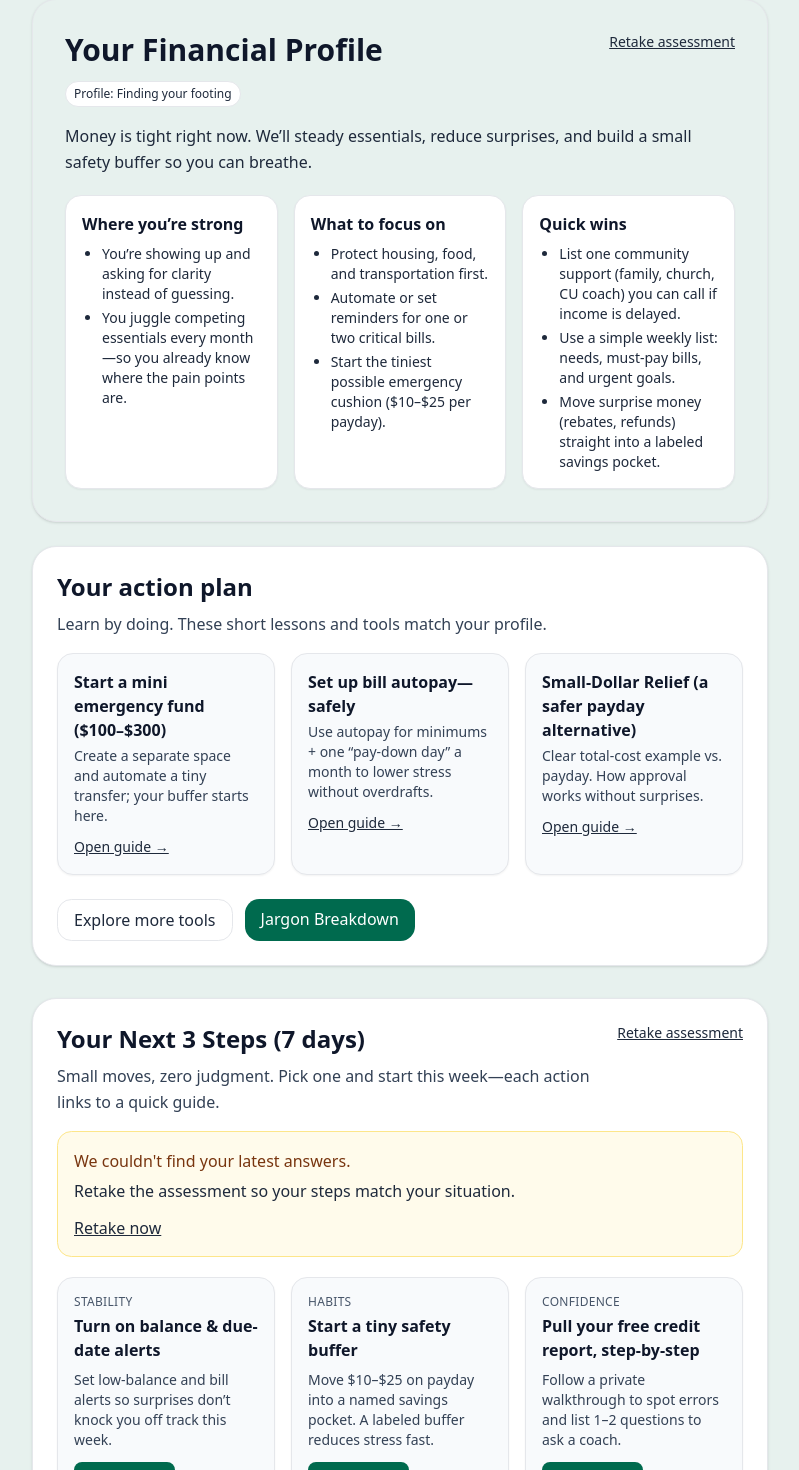
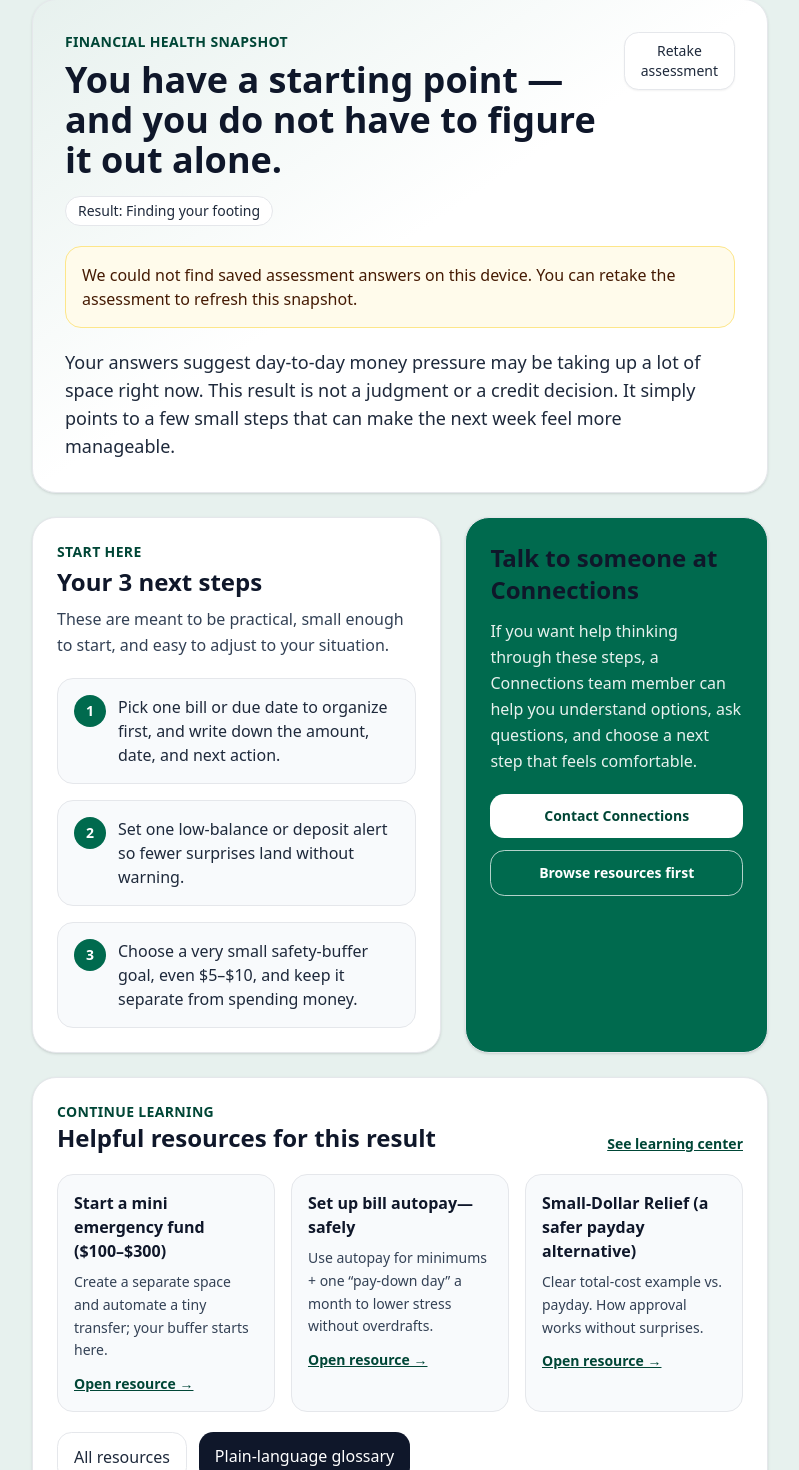
Before and after one commit to Ktm0660/CCU_Fin_Health, a Next.js app: page /results in a window 1280 px wide. Shown: the part 60-1530 px from the top of the page, without its empty margins (240-1039 px from the left). Built offline with nearby package versions, Linux system fonts and the light colour scheme.

Commit message:
Improve member results experience

```diff
--- a/pages/results.tsx
+++ b/pages/results.tsx
@@ -2,13 +2,69 @@ import { useRouter } from "next/router";
 import { useEffect, useMemo, useState } from "react";
 import Link from "next/link";
 
-import { scoreAnswers, bucketize5, bucketCopy, type Score, type AnswerMap, questionsBase } from "@/data/assessment";
-import { recommend } from "@/data/recommendations";
+import { scoreAnswers, bucketize5, bucketCopy, type Score, type AnswerMap, questionsBase, type BucketKey5 } from "@/data/assessment";
+import { recommend, type RecommendationCard } from "@/data/recommendations";
 import { getLangWithSource, hrefWithLang, type Lang, type LangSource } from "@/lib/lang";
 import { computePillarMetrics } from "@/lib/resultsShared";
 import { readAnswersWithSource, shouldShowDebug } from "@/lib/resultsDebug";
-import { ActionPlan } from "@/components/ActionPlan";
 import { ResultsDebugPanel } from "@/components/ResultsDebugPanel";
+
+const resultCopy: Record<BucketKey5, {
+  heading: string;
+  meaning: string;
+  nextSteps: string[];
+}> = {
+  building: {
+    heading: "You have a starting point — and you do not have to figure it out alone.",
+    meaning:
+      "Your answers suggest day-to-day money pressure may be taking up a lot of space right now. This result is not a judgment or a credit decision. It simply points to a few small steps that can make the next week feel more manageable.",
+    nextSteps: [
+      "Pick one bill or due date to organize first, and write down the amount, date, and next action.",
+      "Set one low-balance or deposit alert so fewer surprises land without warning.",
+      "Choose a very small safety-buffer goal, even $5–$10, and keep it separate from spending money.",
+    ],
+  },
+  getting_started: {
+    heading: "You are getting organized and building momentum.",
+    meaning:
+      "Your answers suggest some helpful pieces are already in place, with room to make routines easier and less stressful. This result is a learning snapshot, not a judgment or a decision about credit.",
+    nextSteps: [
+      "Create a simple weekly money check-in: what came in, what is due, and what can wait.",
+      "Turn on reminders or safe autopay for minimum payments where it helps you avoid missed dates.",
+      "Start or restart a small buffer with an amount that feels realistic on payday.",
+    ],
+  },
+  progress: {
+    heading: "You are making progress with habits you can build on.",
+    meaning:
+      "Your answers suggest you have useful routines started. The next opportunity is to reduce friction, protect the progress you have made, and make your next steps easier to repeat.",
+    nextSteps: [
+      "Choose one routine to automate, such as a reminder, transfer, or minimum payment.",
+      "Review one spending category for a practical adjustment you can keep for the next month.",
+      "Check one credit or account detail you have been meaning to understand, then write down any questions.",
+    ],
+  },
+  on_track: {
+    heading: "You are on track and ready to strengthen your plan.",
+    meaning:
+      "Your answers suggest you have a steady foundation. This result highlights ways to keep that foundation resilient when expenses, goals, or income change.",
+    nextSteps: [
+      "Name one upcoming expense and set aside a small amount for it before it becomes urgent.",
+      "Schedule a monthly review of accounts, due dates, fees, and savings progress.",
+      "Compare your current tools with lower-stress options, such as alerts, savings pockets, or no-surprise accounts.",
+    ],
+  },
+  empowered: {
+    heading: "You have a strong foundation to keep growing from.",
+    meaning:
+      "Your answers suggest many day-to-day pieces are working well. The next step is to keep things simple, protect against surprises, and align your routines with the goals that matter most to you.",
+    nextSteps: [
+      "Choose one 6–12 month goal and break it into a monthly amount or next action.",
+      "Look for hidden costs, unused services, or fees that could be reduced or removed.",
+      "Review your safety buffer and decide whether it still fits your current life and goals.",
+    ],
+  },
+};
 
 export default function Results() {
   const router = useRouter();
@@ -26,103 +82,97 @@ export default function Results() {
   const s = useMemo<Score>(() => scoreAnswers(questionsBase, answers), [answers]);
   const metrics = useMemo(() => computePillarMetrics(s), [s]);
   const bucketInfo = useMemo(() => bucketize5(s), [s]);
-  const key = typeof bucketInfo === "string" ? bucketInfo : bucketInfo.key;
-  const copy = (bucketCopy as any)[key]?.[langMeta.lang] || {
-    title: langMeta.lang === "en" ? "Your profile" : "Tu perfil",
-    summary: "",
-    strengths: [],
-    focus: [],
-    tips: [],
-  };
-
-  const recs = useMemo(() => recommend(key as any), [key]);
+  const key = (typeof bucketInfo === "string" ? bucketInfo : bucketInfo.key) as BucketKey5;
+  const copy = (bucketCopy as any)[key]?.[langMeta.lang] || { title: "Your result" };
+  const memberCopy = resultCopy[key];
+  const recs = useMemo(() => recommend(key), [key]) as RecommendationCard[];
 
   useEffect(() => {
     if (typeof window !== "undefined") window.scrollTo({ top: 0 });
   }, []);
 
   const retakeHref = hrefWithLang("/assessment", langMeta.lang);
-
+  const resourcesHref = hrefWithLang("/resources", langMeta.lang);
+  const glossaryHref = hrefWithLang("/glossary", langMeta.lang);
+  const learnHref = hrefWithLang("/learn", langMeta.lang);
   const debugVisible = shouldShowDebug(router.query.debug);
 
   return (
-    <section>
-      <div className="rounded-3xl bg-brand-50 border p-6 md:p-8 shadow mb-6">
-        <div className="flex items-start justify-between gap-4">
-          <h1 className="text-2xl md:text-3xl font-semibold text-ink-900">
-            {langMeta.lang === "en" ? "Your Financial Profile" : "Tu perfil financiero"}
-          </h1>
-          <Link href={retakeHref} className="text-sm underline">
-            {langMeta.lang === "en" ? "Retake assessment" : "Repetir evaluación"}
+    <section className="space-y-6 pb-8">
+      <div className="rounded-3xl border bg-gradient-to-br from-brand-50 via-white to-white p-5 shadow md:p-8">
+        <div className="flex flex-col gap-4 md:flex-row md:items-start md:justify-between">
+          <div>
+            <p className="text-sm font-semibold uppercase tracking-wide text-brand-700">Financial health snapshot</p>
+            <h1 className="mt-2 text-3xl font-semibold leading-tight text-ink-900 md:text-4xl">{memberCopy.heading}</h1>
+            <div className="mt-4 inline-flex rounded-full border bg-white px-3 py-1 text-sm font-medium text-slate-800">
+              Result: {copy.title}
+            </div>
+          </div>
+          <Link href={retakeHref} className="w-full rounded-xl border bg-white px-4 py-2 text-center text-sm font-medium no-underline shadow-sm md:w-auto">
+            Retake assessment
           </Link>
         </div>
 
-        <div className="mt-3">
-          <span className="inline-block text-xs px-2 py-1 rounded-full bg-white border">
-            {langMeta.lang === "en" ? "Profile" : "Perfil"}: {copy.title}
-          </span>
-        </div>
-
-        {copy.summary && (
-          <p className="mt-4 text-slate-800 text-base leading-relaxed">
-            {copy.summary}
-          </p>
+        {!hasAnswers && (
+          <div className="mt-5 rounded-2xl border border-amber-200 bg-amber-50 p-4 text-amber-950">
+            We could not find saved assessment answers on this device. You can retake the assessment to refresh this snapshot.
+          </div>
         )}
 
-        <div className="mt-5 grid md:grid-cols-3 gap-4">
-          <Card title={langMeta.lang === "en" ? "Where you’re strong" : "Fortalezas"}>
-            <Bullets items={copy.strengths} />
-          </Card>
-          <Card title={langMeta.lang === "en" ? "What to focus on" : "En qué enfocarte"}>
-            <Bullets items={copy.focus} />
-          </Card>
-          <Card title={langMeta.lang === "en" ? "Quick wins" : "Victorias rápidas"}>
-            <Bullets items={copy.tips} />
-          </Card>
-        </div>
+        <p className="mt-5 max-w-3xl text-base leading-relaxed text-slate-800 md:text-lg">{memberCopy.meaning}</p>
       </div>
 
-      <div className="rounded-3xl bg-white border p-6 shadow">
-        <h2 className="text-xl md:text-2xl font-semibold text-ink-900">
-          {langMeta.lang === "en" ? "Your action plan" : "Tu plan de acción"}
-        </h2>
-        <p className="mt-2 text-slate-700">
-          {langMeta.lang === "en"
-            ? "Learn by doing. These short lessons and tools match your profile."
-            : "Aprende haciendo. Estas lecciones y herramientas se ajustan a tu perfil."}
-        </p>
+      <div className="grid gap-6 lg:grid-cols-[1.15fr_0.85fr]">
+        <section className="rounded-3xl border bg-white p-5 shadow md:p-6" aria-labelledby="next-steps-heading">
+          <p className="text-sm font-semibold uppercase tracking-wide text-brand-700">Start here</p>
+          <h2 id="next-steps-heading" className="mt-1 text-2xl font-semibold text-ink-900">Your 3 next steps</h2>
+          <p className="mt-2 text-slate-700">These are meant to be practical, small enough to start, and easy to adjust to your situation.</p>
+          <ol className="mt-5 space-y-4">
+            {memberCopy.nextSteps.map((step, index) => (
+              <li key={step} className="flex gap-3 rounded-2xl border bg-slate-50 p-4">
+                <span className="flex h-8 w-8 shrink-0 items-center justify-center rounded-full bg-brand-500 text-sm font-semibold text-white">{index + 1}</span>
+                <span className="text-slate-800">{step}</span>
+              </li>
+            ))}
+          </ol>
+        </section>
 
-        <div className="mt-4 grid md:grid-cols-3 gap-4">
-          {recs.map((r: any) => (
-            <div key={r.slug || r.title_en || r.title} className="rounded-2xl border p-4 shadow-sm bg-slate-50">
-              <h3 className="font-semibold text-ink-900">
-                {langMeta.lang === "en" ? (r.title_en || r.title) : (r.title_es || r.title)}
-              </h3>
-              {r.summary_en && (
-                <p className="text-sm text-slate-700 mt-1">
-                  {langMeta.lang === "en" ? r.summary_en : (r.summary_es || r.summary_en)}
-                </p>
-              )}
-                <div className="mt-2">
-                  <Link href={hrefWithLang(r.href || "/tools", langMeta.lang)} className="text-sm underline">
-                    {langMeta.lang === "en" ? "Open guide →" : "Abrir guía →"}
-                  </Link>
-                </div>
-            </div>
+        <aside className="rounded-3xl border bg-brand-500 p-5 text-white shadow md:p-6" aria-labelledby="connections-cta-heading">
+          <h2 id="connections-cta-heading" className="text-2xl font-semibold">Talk to someone at Connections</h2>
+          <p className="mt-3 leading-relaxed text-brand-50">If you want help thinking through these steps, a Connections team member can help you understand options, ask questions, and choose a next step that feels comfortable.</p>
+          <div className="mt-5 grid gap-3 text-sm">
+            <Link href={hrefWithLang("/", langMeta.lang)} className="rounded-xl bg-white px-4 py-3 text-center font-semibold text-brand-700 no-underline">Contact Connections</Link>
+            <Link href={resourcesHref} className="rounded-xl border border-white/70 px-4 py-3 text-center font-semibold text-white no-underline">Browse resources first</Link>
+          </div>
+        </aside>
+      </div>
+
+      <section className="rounded-3xl border bg-white p-5 shadow md:p-6" aria-labelledby="learning-heading">
+        <div className="flex flex-col gap-2 md:flex-row md:items-end md:justify-between">
+          <div>
+            <p className="text-sm font-semibold uppercase tracking-wide text-brand-700">Continue learning</p>
+            <h2 id="learning-heading" className="text-2xl font-semibold text-ink-900">Helpful resources for this result</h2>
+          </div>
+          <Link href={learnHref} className="text-sm font-semibold text-brand-700 underline">See learning center</Link>
+        </div>
+        <div className="mt-5 grid gap-4 md:grid-cols-3">
+          {recs.map((r) => (
+            <article key={r.slug} className="rounded-2xl border bg-slate-50 p-4">
+              <h3 className="font-semibold text-ink-900">{langMeta.lang === "en" ? r.title_en : r.title_es}</h3>
+              <p className="mt-2 text-sm leading-relaxed text-slate-700">{langMeta.lang === "en" ? r.summary_en : r.summary_es}</p>
+              <Link href={hrefWithLang(r.href, langMeta.lang)} className="mt-3 inline-block text-sm font-semibold text-brand-700 underline">Open resource →</Link>
+            </article>
           ))}
         </div>
+        <div className="mt-5 flex flex-col gap-3 sm:flex-row">
+          <Link href={resourcesHref} className="rounded-xl border px-4 py-3 text-center font-medium no-underline">All resources</Link>
+          <Link href={glossaryHref} className="rounded-xl bg-ink-900 px-4 py-3 text-center font-medium text-white no-underline">Plain-language glossary</Link>
+        </div>
+      </section>
 
-          <div className="mt-6 flex gap-3 flex-wrap">
-            <Link href={hrefWithLang("/tools", langMeta.lang)} className="px-4 py-2 rounded-xl border no-underline">
-              {langMeta.lang === "en" ? "Explore more tools" : "Explorar más herramientas"}
-            </Link>
-            <Link href={hrefWithLang("/glossary", langMeta.lang)} className="px-4 py-2 rounded-xl bg-brand-500 text-white no-underline">
-              {langMeta.lang === "en" ? "Jargon Breakdown" : "Glosario sin jerga"}
-            </Link>
-          </div>
-      </div>
-
-      <ActionPlan lang={langMeta.lang} metrics={metrics} hasAnswers={hasAnswers} retakeHref={retakeHref} />
+      <section className="rounded-3xl border bg-slate-50 p-5 text-sm leading-relaxed text-slate-700 md:p-6" aria-label="Educational disclaimer">
+        <strong className="text-ink-900">A quick note:</strong> This assessment is educational and anonymous. It is not a credit decision, loan approval, or offer of credit. It is not financial, legal, tax, or investment advice. Your result is meant to help you choose learning resources and conversation starters.
+      </section>
 
       <ResultsDebugPanel
         show={debugVisible}
@@ -134,23 +184,3 @@ export default function Results() {
     </section>
   );
 }
-
-function Card({ title, children }: { title: string; children: React.ReactNode }) {
-  return (
-    <div className="rounded-2xl bg-white border p-4 shadow-sm">
-      <h3 className="font-semibold text-ink-900">{title}</h3>
-      <div className="mt-2 text-sm text-slate-800">{children}</div>
-    </div>
-  );
-}
-
-function Bullets({ items }: { items: string[] }) {
-  if (!items || !items.length) return <p className="text-slate-600">—</p>;
-  return (
-    <ul className="list-disc ml-5 space-y-1">
-      {items.map((x, i) => (
-        <li key={i}>{x}</li>
-      ))}
-    </ul>
-  );
-}
```
